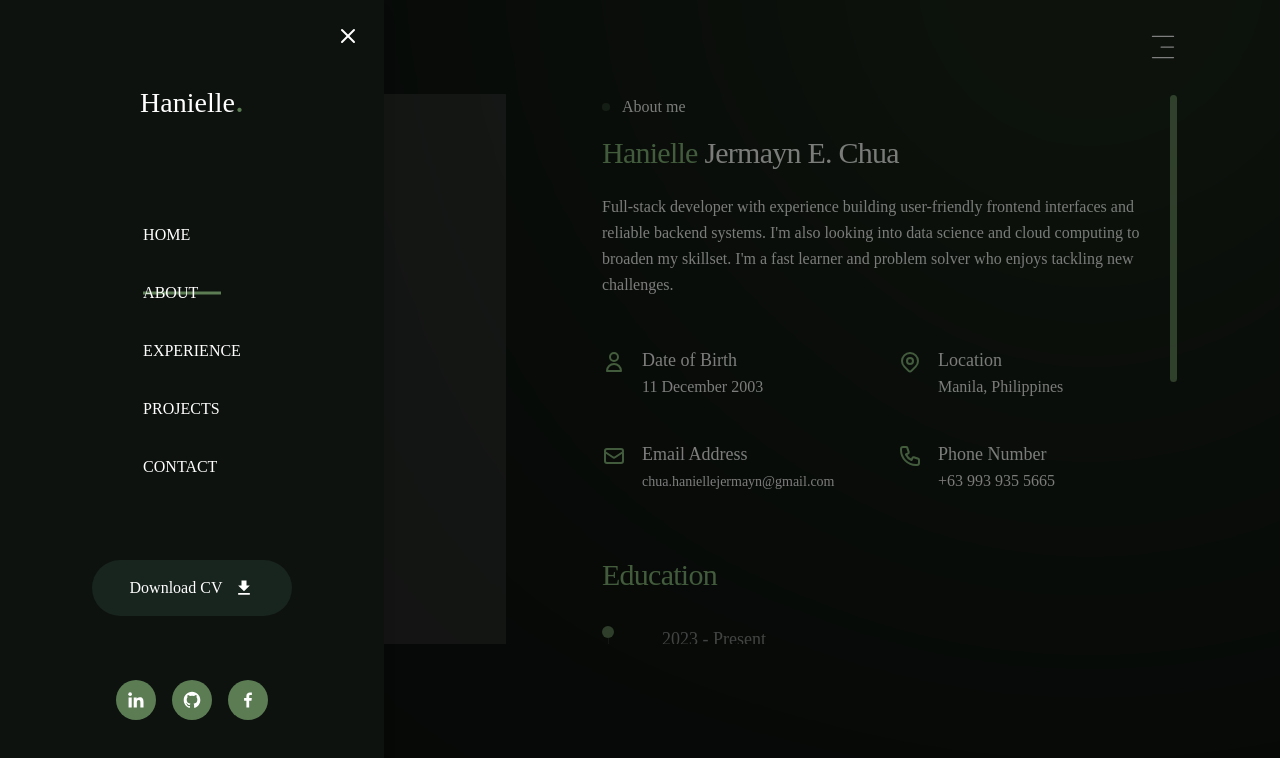
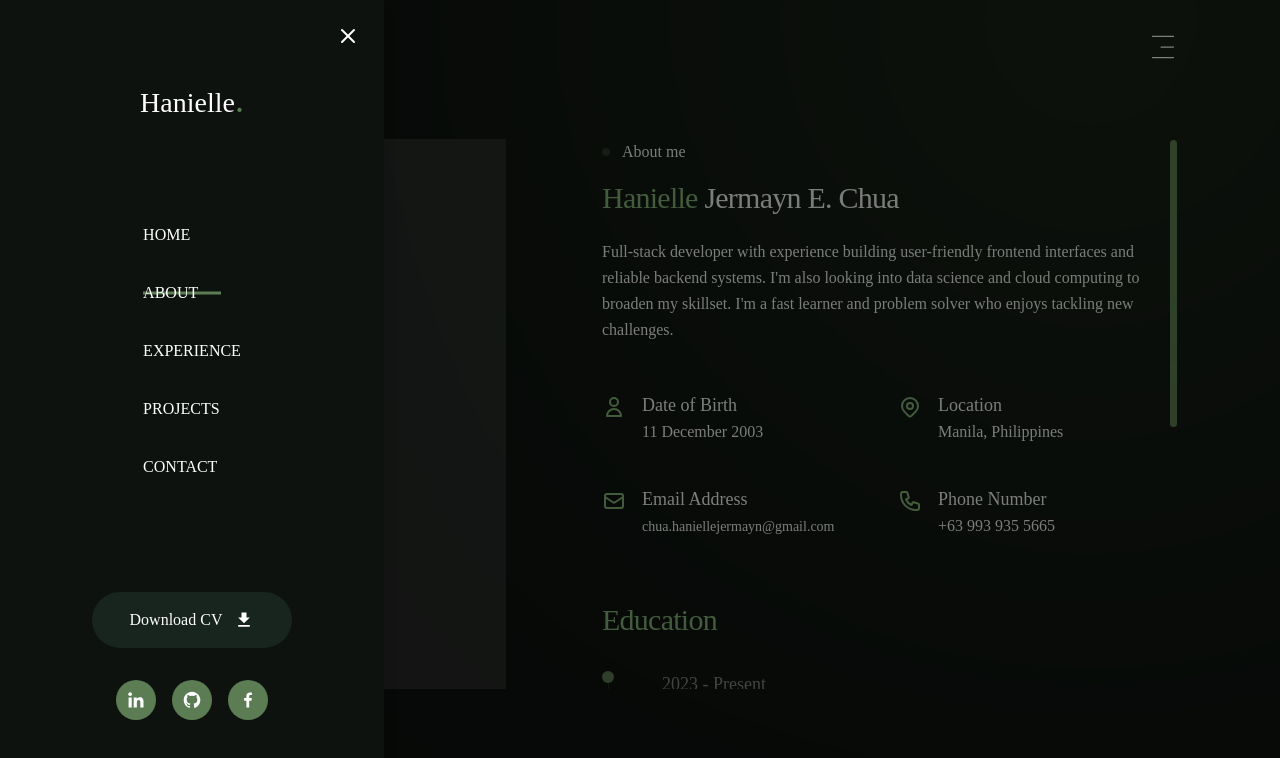
Before and after one commit to haniellejermayn/haniellejermayn-portfolio, a Next.js app: page /about in a window 1280 px wide. Both pictures are taken after a click on the button 1163 px from the left and 46 px from the top of the page. Shown: the top 758 px of the page. Built offline with nearby package versions, Linux system fonts and the light colour scheme; a web font is replaced by a local one.

Commit message:
about mobile size edit

```diff
--- a/src/app/about/page.jsx
+++ b/src/app/about/page.jsx
@@ -16,7 +16,7 @@ const About = () => {
         opacity: 1,
         transition: { delay: 2.4, duration: 0.4, ease: "easeIn" }
       }}
-      className="h-screen flex item-center 2xl:mt-2"
+      className="lg:h-[80vh] flex items-center justify-center"
     >
       <div className="container mx-auto px-0 lg:mx-auto">
         <div className="flex flex-col xl:flex-row items-center gap-24 w-full h-[550px] 2xl:m-auto">
--- a/src/components/Gradient.jsx
+++ b/src/components/Gradient.jsx
@@ -4,7 +4,7 @@ const Gradient = () => {
   return (
     <div
       className="hidden md:block w-[480px] h-[480px] rounded-full
-    bg-accent-light/60 absolute -top-[30%] -right-[4%] z-[30] blur-[300px]"
+    bg-accent-light/50 absolute -top-[30%] -right-[4%] z-[30] blur-[300px]"
     >
       Gradient
     </div>
--- a/src/components/Header.jsx
+++ b/src/components/Header.jsx
@@ -41,7 +41,7 @@ const Header = () => {
               </SheetHeader>
               <NavLinks containerStyles="flex flex-col gap-8 max-w-[100px]" />
               <div>
-                <button className="btn btn-lg btn-tertiary mb-16">
+                <button className="btn btn-lg btn-tertiary my-8">
                   <div className="flex items-center gap-3">
                     <span>Download CV</span>
                     <MdFileDownload className="text-xl"></MdFileDownload>
--- a/src/components/MainNav.jsx
+++ b/src/components/MainNav.jsx
@@ -8,7 +8,7 @@ const MainNav = () => {
     <nav className="w-full pt-16">
       <div className="flex flex-col h-full items-center justify-between">
         <Logo />
-        <NavLinks containerStyles="flex flex-col gap-6 w-[100px] mx-auto" />
+        <NavLinks containerStyles="flex flex-col gap-6 w-[100px] mx-auto mb-8" />
         <button className="btn btn-lg btn-tertiary mb-16">
           <div className="flex items-center gap-3">
             <span>Download CV</span>
```
